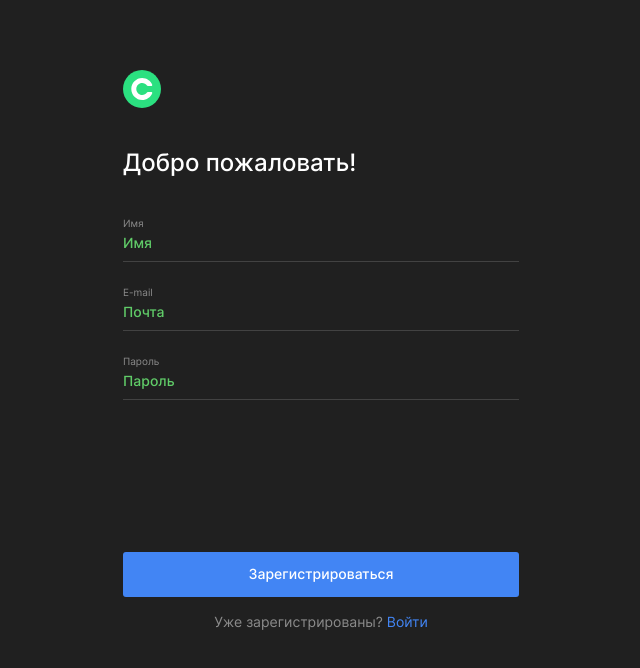
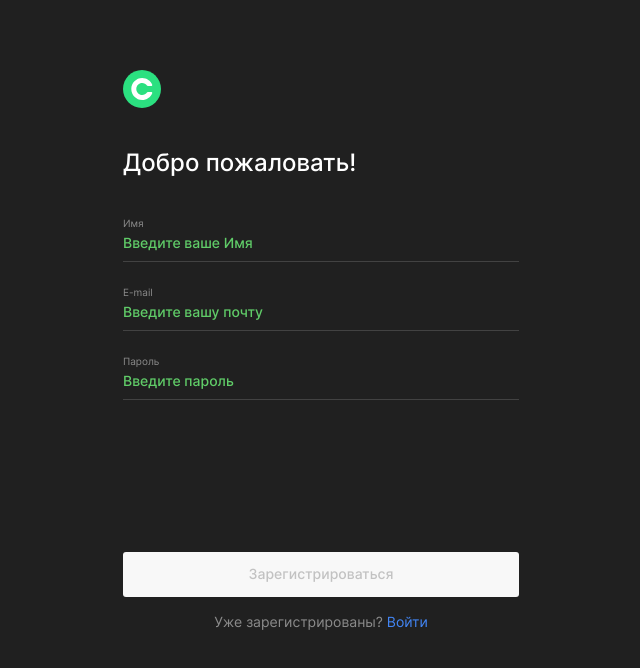
Before and after one commit to Teprol/movies-explorer-frontend_2, a React (Create React App) app: page /signup in a window 1280 px wide. Shown: the top 668 px of the page, without its empty margins (319-959 px from the left). Built offline with nearby package versions, Linux system fonts and the light colour scheme.

Commit message:
feat/валидация форм

```diff
--- a/src/components/Button/Button.css
+++ b/src/components/Button/Button.css
@@ -93,6 +93,12 @@
   line-height: normal;
 }
 
+.button_disabled {
+  background-color: #f8f8f8;
+  color: #c2c2c2;
+  pointer-events: none;
+}
+
 @media screen and (max-width: 767px) {
   .button_search {
     padding: 13px 0;
--- a/src/components/Form/Form.jsx
+++ b/src/components/Form/Form.jsx
@@ -1,11 +1,10 @@
 import React from "react";
-import { Link, useLocation } from 'react-router-dom';
+import { Link, useLocation } from "react-router-dom";
 import "./Form.css";
 
 import Button from "../Button/Button";
 
-
-function Form({ name, children, className }) {
+function Form({ name, children, className, valid }) {
   const [isProfileEdit, setProfileEdit] = React.useState(false);
 
   React.useEffect(() => {
@@ -14,56 +13,99 @@ function Form({ name, children, className }) {
 
   function profileEdit() {
     setProfileEdit(true);
-    };
+  }
 
   return (
-        <form className={`form ${className}`} action="#" noValidate method="POST" name={name} >
-            <fieldset className="form__fieldset">
-                {children}
-            </fieldset>
+    <form
+      className={`form ${className}`}
+      action="#"
+      noValidate
+      method="POST"
+      name={name}
+    >
+      <fieldset className="form__fieldset">{children}</fieldset>
       <div className="form__container-button">
-                {name === "profile"
-                    ?
+        {name === "profile" ? (
           <>
-                        {isProfileEdit
-                            ?
+            {isProfileEdit ? (
               <>
                 <p className="form__submit-error"></p>
-                                <Button className="button_submit form__button" type="button" onClick={profileEdit}>Сохранить</Button>
+                <Button
+                  className={`form__button button_submit ${
+                    valid ? "" : "button_disabled"
+                  }`}
+                  type="button"
+                  onClick={profileEdit}
+                >
+                  Сохранить
+                </Button>
               </>
-                            :
+            ) : (
               <>
-                                <Button className="form__button button_profile-edit" type="button" onClick={profileEdit}>Редактировать</Button>
-                                <Link className="form__link form__link_profile link hover" to="/">Выйти из аккаунта</Link>
+                <Button
+                  className="form__button button_profile-edit"
+                  type="button"
+                  onClick={profileEdit}
+                >
+                  Редактировать
+                </Button>
+                <Link
+                  className="form__link form__link_profile link hover"
+                  to="/"
+                >
+                  Выйти из аккаунта
+                </Link>
               </>
-                        }
+            )}
           </>
-                    :
+        ) : (
           ""
-                }
-                {name === "registration"
-                    ?
+        )}
+        {name === "registration" ? (
           <>
             <p className="form__submit-error"></p>
-                        <Button className="form__button button_submit" type="submit">Зарегистрироваться</Button>
-                        <p className="form__text">Уже зарегистрированы? <Link className="form__link link hover" to="/signin">Войти</Link></p>
+            <Button
+              className={`form__button button_submit ${
+                valid ? "" : "button_disabled"
+              }`}
+              type="submit"
+            >
+              Зарегистрироваться
+            </Button>
+            <p className="form__text">
+              Уже зарегистрированы?{" "}
+              <Link className="form__link link hover" to="/signin">
+                Войти
+              </Link>
+            </p>
           </>
-                    :
+        ) : (
           ""
-                }
-                {name === "login"
-                    ?
+        )}
+        {name === "login" ? (
           <>
             <p className="form__submit-error"></p>
-                        <Button className="form__button button_submit" type="submit">Войти</Button>
-                        <p className="form__text">Ещё не зарегистрированы? <Link className="form__link link hover" to="/signup">Регистрация</Link></p>
+            <Button
+              className={`form__button button_submit ${
+                valid ? "" : "button_disabled"
+              }`}
+              type="submit"
+            >
+              Войти
+            </Button>
+            <p className="form__text">
+              Ещё не зарегистрированы?{" "}
+              <Link className="form__link link hover" to="/signup">
+                Регистрация
+              </Link>
+            </p>
           </>
-                    :
+        ) : (
           ""
+        )}
+      </div>
+    </form>
+  );
 }
-            </div>
-        </form >
-    );
-};
 
 export default Form;
--- a/src/components/Input/Input.css
+++ b/src/components/Input/Input.css
@@ -28,6 +28,10 @@
   font-weight: 400;
   line-height: normal;
   color: #fff;
+}
+
+.input__input_no-valid {
+  color: #ee3465 !important;
 }
 
 .input__eror {
--- a/src/components/Input/Input.jsx
+++ b/src/components/Input/Input.jsx
@@ -1,16 +1,40 @@
 import React from "react";
 import "./Input.css";
 
-function Input({ className, type, title, name, value, placeholder, maxlength, minLength }) {
+function Input({
+  className,
+  type,
+  title,
+  name,
+  value,
+  placeholder,
+  maxlength,
+  minLength,
+  onChange,
+  errors,
+  valids,
+  pattern,
+}) {
   return (
     <div className={`input ${className ? className : ""}`}>
       <label className="input__label">
         <span className="input__title">{title}</span>
-                <input className="input__input hover" type={type} name={name} required value={value} placeholder={placeholder} maxlength={maxlength} minLength={minLength} />
+        <input
+          className={`input__input hover ${!valids && "input__input_no-valid"}`}
+          type={type}
+          name={name}
+          required
+          value={value}
+          placeholder={placeholder}
+          maxLength={maxlength}
+          minLength={minLength}
+          onChange={onChange}
+          pattern={pattern}
+        />
       </label>
-            <p className="input__eror"></p>
+      <p className="input__eror">{errors}</p>
     </div>
   );
-};
+}
 
 export default Input;
--- a/src/components/Login/Login.jsx
+++ b/src/components/Login/Login.jsx
@@ -1,13 +1,18 @@
 import React from "react";
-import { Link, useLocation } from 'react-router-dom';
-import "./Login.css"
+import { Link, useLocation } from "react-router-dom";
+import "./Login.css";
 
 import Form from "../Form/Form";
 import Input from "../Input/Input";
 
-import logo from "../../images/logo.svg"
+import logo from "../../images/logo.svg";
+import useFormsValidation from "../../hoocks/useFormsValidation.js";
+import { paternEmail } from "../../utils/constants";
 
 function Login() {
+  const { handleChange, errors, valids, formValid, values } =
+    useFormsValidation();
+
   return (
     <main className="login">
       <div className="login__container">
@@ -15,13 +20,35 @@ function Login() {
           <img src={logo} alt="Логотип" className="image" />
         </Link>
         <h2 className="login__title">Рады видеть!</h2>
-                <Form className="login__form" name="login">
-                    <Input className="input_label-top" type="email" title="E-mail" placeholder="Почта" name="email" minLength="5"></Input>
-                    <Input className="input_label-top" type="password" title="Пароль" placeholder="Пароль" name="password" minLength="4" maxLength="18"></Input>
+        <Form className="login__form" name="login" valid={formValid}>
+          <Input
+            className="input_label-top"
+            type="email"
+            title="E-mail"
+            placeholder="Почта"
+            name="email"
+            minLength="5"
+            onChange={handleChange}
+            errors={errors.email}
+            valids={valids.email}
+            pattern={paternEmail}
+          ></Input>
+          <Input
+            className="input_label-top"
+            type="password"
+            title="Пароль"
+            placeholder="Пароль"
+            name="password"
+            minLength="4"
+            maxLength="18"
+            onChange={handleChange}
+            errors={errors.password}
+            valids={valids.password}
+          ></Input>
         </Form>
       </div>
     </main>
   );
-};
+}
 
 export default Login;
--- a/src/components/Profile/Profile.jsx
+++ b/src/components/Profile/Profile.jsx
@@ -1,19 +1,53 @@
 import React from "react";
-import "./Profile.css"
+import "./Profile.css";
 
 import Form from "../Form/Form";
 import Input from "../Input/Input";
 
+import useFormsValidation from "../../hoocks/useFormsValidation.js";
+import { paternEmail, paternName } from "../../utils/constants";
+
 function Profile() {
+  const { handleChange, errors, valids, formValid, values } =
+    useFormsValidation();
+
   return (
     <main className="profile">
       <h2 className="profile__title">Привет, Виталий!</h2>
-            <Form className="form_profile profile__form" name="profile">
-                <Input type="text" name="name" title="Имя" value="Виталий" placeholder="введите имя" minLength="2"></Input>
-                <Input className="input_no-border" type="email" name="email" title="E-mail" value="pochta@yandex.ru" placeholder="введите почту" minLength="5" maxlength="10"></Input>
+      <Form
+        className="form_profile profile__form"
+        name="profile"
+        valid={formValid}
+      >
+        <Input
+          type="text"
+          name="name"
+          title="Имя"
+          // value="Виталий"
+          placeholder="введите имя"
+          minLength="2"
+          maxLength="20"
+          onChange={handleChange}
+          errors={errors.name}
+          valids={valids.name}
+          pattern={paternName}
+        ></Input>
+        <Input
+          className="input_no-border"
+          type="email"
+          name="email"
+          title="E-mail"
+          // value="pochta@yandex.ru"
+          placeholder="введите почту"
+          minLength="5"
+          onChange={handleChange}
+          errors={errors.email}
+          valids={valids.email}
+          pattern={paternEmail}
+        ></Input>
       </Form>
     </main>
   );
-};
+}
 
 export default Profile;
--- a/src/components/Register/Register.jsx
+++ b/src/components/Register/Register.jsx
@@ -1,13 +1,18 @@
 import React from "react";
-import { Link, useLocation } from 'react-router-dom';
-import "./Register.css"
+import { Link, useLocation } from "react-router-dom";
+import "./Register.css";
 
 import Form from "../Form/Form";
 import Input from "../Input/Input";
 
-import logo from "../../images/logo.svg"
+import logo from "../../images/logo.svg";
+import useFormsValidation from "../../hoocks/useFormsValidation.js";
+import { paternEmail, paternName } from "../../utils/constants";
 
 function Register() {
+  const { handleChange, errors, valids, formValid, values } =
+    useFormsValidation();
+
   return (
     <main className="register">
       <div className="register__container">
@@ -15,14 +20,48 @@ function Register() {
           <img src={logo} alt="Логотип" className="image" />
         </Link>
         <h2 className="register__title">Добро пожаловать!</h2>
-                <Form className="register__form" name="registration">
-                    <Input className="input_label-top" type="text" title="Имя" placeholder="Имя" name="name" minLength="2" maxLength="20"></Input>
-                    <Input className="input_label-top" type="email" title="E-mail" placeholder="Почта" name="email" minLength="5"></Input>
-                    <Input className="input_label-top" type="password" title="Пароль" placeholder="Пароль" name="password" minLength="4" maxLength="18"></Input>
+        <Form className="register__form" name="registration" valid={formValid}>
+          <Input
+            className="input_label-top"
+            type="text"
+            title="Имя"
+            placeholder="Введите ваше Имя"
+            name="name"
+            minLength="2"
+            maxLength="20"
+            onChange={handleChange}
+            errors={errors.name}
+            valids={valids.name}
+            pattern={paternName}
+          ></Input>
+          <Input
+            className="input_label-top"
+            type="email"
+            title="E-mail"
+            placeholder="Введите вашу почту"
+            name="email"
+            minLength="5"
+            onChange={handleChange}
+            errors={errors.email}
+            valids={valids.email}
+            pattern={paternEmail}
+          ></Input>
+          <Input
+            className="input_label-top"
+            type="password"
+            title="Пароль"
+            placeholder="Введите пароль"
+            name="password"
+            minLength="4"
+            maxLength="18"
+            onChange={handleChange}
+            errors={errors.password}
+            valids={valids.password}
+          ></Input>
         </Form>
       </div>
     </main>
   );
-};
+}
 
 export default Register;
--- /dev/null
+++ b/src/hoocks/useFormsValidation.js
@@ -0,0 +1,26 @@
+import React from "react";
+
+function useFormsValidation() {
+  //стейты для отслеживания значений
+  const [values, setValue] = React.useState({});
+  const [errors, setErrors] = React.useState({});
+  const [valids, setValids] = React.useState({});
+  const [formValid, setFormValid] = React.useState(false);
+
+  //функция записывающая стейты
+  function handleChange(e) {
+    const element = e.target;
+    const value = element.value;
+    const name = element.name;
+    const valid = element.validity.valid;
+    const form = e.target.form;
+    setValue({ ...values, [name]: value });
+    setErrors({ ...errors, [name]: element.validationMessage });
+    setValids({ ...valids, [name]: valid });
+    setFormValid(form.checkValidity());
+  }
+
+  return { values, errors, valids, handleChange, formValid };
+}
+
+export default useFormsValidation;
--- /dev/null
+++ b/src/utils/MainApi.js
@@ -0,0 +1 @@
+//@ Первый файл будет содержать описание запросов к нашему Api
--- /dev/null
+++ b/src/utils/MoviesApi.js
@@ -0,0 +1 @@
+//@ к сервису beatfilm-movies
--- /dev/null
+++ b/src/utils/constants.js
@@ -0,0 +1,2 @@
+export const paternEmail = "[^@\s]+@[^@\s]+\.[^@\s]+";
+export const paternName = "^[А-Яа-яЁё\s]+$";
```
Also changed, not shown: 1 other file (tests, documents, lock files or other folders). Lines whose indentation alone changed are shown as unchanged.
